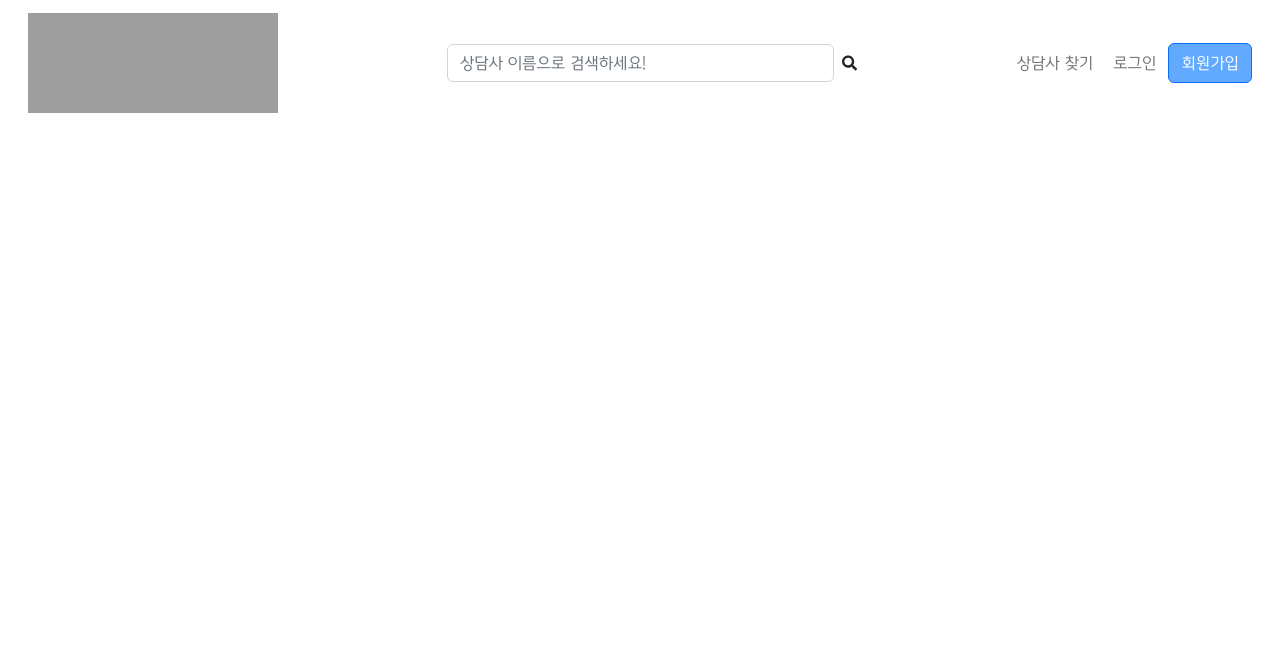
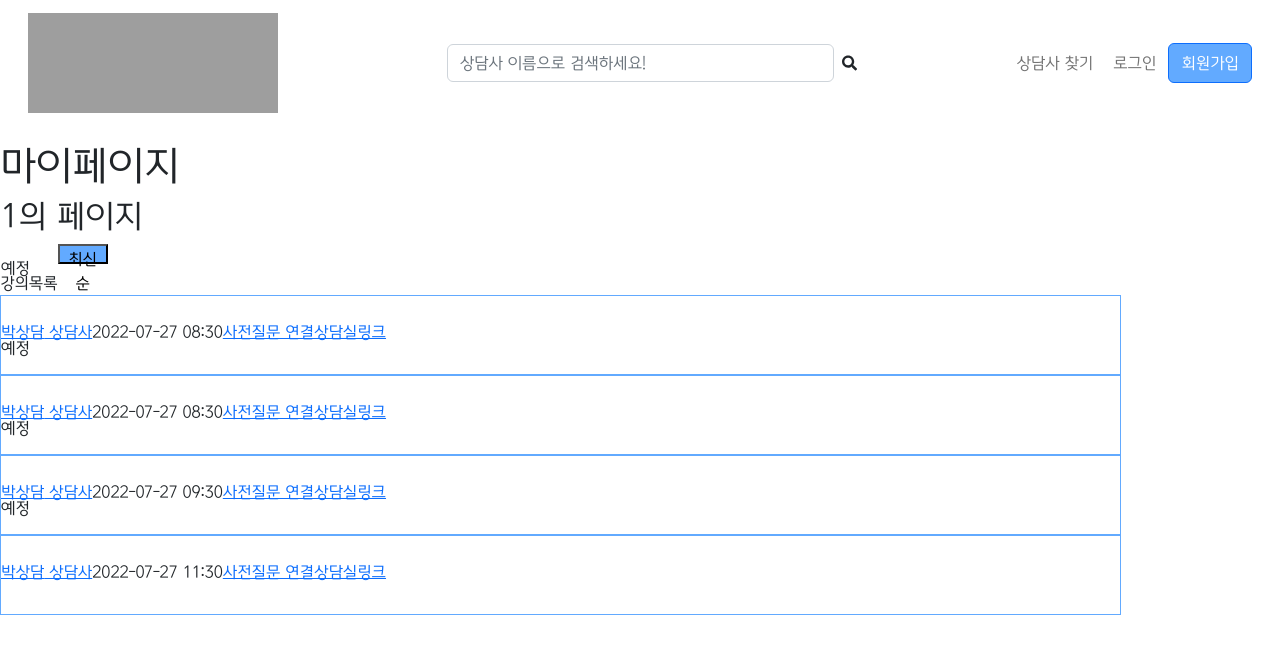
Before and after one commit to leesj8676/sangeo, a React (Create React App) app in the folder front-developing/: page /mypage/1 in a window 1280 px wide. Before the commit this address had no page. Shown: the top 654 px of the page. Built offline with nearby package versions, Linux system fonts and the light colour scheme; grey boxes are pictures that could not be loaded.

Commit message:
mypageadded

```diff
--- a/front-developing/src/app.jsx
+++ b/front-developing/src/app.jsx
@@ -8,12 +8,12 @@ import RegisterPage from './pages/RegisterPage';
 import RegisterCounselorPage from './pages/RegisterCounselorPage';
 import CounListPage from './pages/CounListPage';
 import CounDetailPage from './pages/CounDetailPage';
-
+import UserMyPage from './pages/UserMyPage'
 // 컴포넌트
 import NavigationBar from './components/header/Navbar';
 
 // CSS
-import './app.css';
+import './App.css';
 //import styles from './app.module.css';
 
 
@@ -27,7 +27,7 @@ function App({authService}) {
 
 
         {/* 상담사 경로 */}
-          <Route path="/counselordetail" element = {<CounDetailPage/>}/>
+          <Route path="/counselordetail/:id" element = {<CounDetailPage/>}/>
           <Route path="/counselorlist" element = {<CounListPage authService={authService}/>}/>
 
 
@@ -35,6 +35,7 @@ function App({authService}) {
           <Route path="/sign_in" element={<LoginPage authService={authService}/>} />
           <Route path="/sign_up" element={<RegisterPage />} />
           <Route path="/sign_up/counselor" element={<RegisterCounselorPage />} />
+          <Route path="/mypage/:id" element={<UserMyPage authService={authService}/>} />
 
 
         </Routes>
--- a/front-developing/src/components/counselorcard/counselorcard.jsx
+++ b/front-developing/src/components/counselorcard/counselorcard.jsx
@@ -16,7 +16,7 @@ const CounselorCard = ({card}) => {
     return (
 
         <li className={`${styles.card}`}>
-            <Link to= "/counselordetail"
+            <Link to= {`/counselordetail/${name}`}
             state = {{card}}>
             <img className={styles.avatar} src={url} alt ="profile photo" />
             </Link>
--- /dev/null
+++ b/front-developing/src/components/schedule/Conferences.css
@@ -0,0 +1,14 @@
+.box {
+    box-sizing: border-box;
+    width: 1121px;
+    height: 80px;
+    left: 50px;
+    top: 860px;
+    background: #FFFFFF;
+    border: 1px solid #62AAFF;
+}
+
+.state {
+    position: relative;
+    bottom: 40px;
+}
--- /dev/null
+++ b/front-developing/src/components/schedule/Conferences.jsx
@@ -0,0 +1,20 @@
+import { Link } from "react-router-dom"
+import './Conferences.css'
+export default function Conference(props) {
+    let state = "완료"
+    if (props.complete===false){
+      state = "예정"
+    }
+    let date = props.date.substring(16,0).replace('T',' ')
+    return (
+      <div className = "box">
+        <nav>
+            <div className="state">{state}</div>
+            <Link to={`../counselordetail/${props.name}`}>{props.name} 상담사</Link>
+            <span>{date}</span>
+            <a href="">사전질문 연결</a>
+            <Link to="/conference:id">상담실링크</Link>
+        </nav>
+      </div>
+    );
+  }
--- /dev/null
+++ b/front-developing/src/pages/MyPage.css
@@ -0,0 +1,9 @@
+.button {
+    box-sizing: border-box;
+    width: 50px;
+    height: 20px;
+    left: 43px;
+    top: 860px;
+    background: #62AAFF;
+
+}
--- /dev/null
+++ b/front-developing/src/pages/UserMyPage.jsx
@@ -0,0 +1,183 @@
+import React, {useState} from 'react';
+import {useParams} from 'react-router-dom'
+import Conferences from '../components/schedule/Conferences'
+import './MyPage.css'
+import axios from 'axios';
+
+function UserMyPage (){
+    //본인인경우 아니면 오류페이지로
+    let conference = [{
+      "id": 1,
+      "counselor": {
+        "id": 1,
+        "counselorId": "parkcs",
+        "name": "박상담",
+        "phoneNumber": "010-1234-5678",
+        "profile": "이미지 경로",
+        "shortIntroduction": "안녕하세요. 저는 경력 5년의 미술 심리 상담사입니다.",
+        "contactStartTime": "10:00:00",
+        "contactEndTime": "09:00:00",
+        "career": 0,
+        "longIntroduction": null,
+        "reserveStartTime": null,
+        "reserveEndTime": null,
+        "consultTarget": null,
+        "price": 0,
+        "consultNumber": 0,
+        "holiday": null,
+        "password": "$2a$10$zVVxm6pf5nWHgyAo5dhumuw27fsecKb5jHyQBK27aNBlFhIKgjxC6",
+        "hibernateLazyInitializer": {}
+      },
+      "user": {
+        "id": 1,
+        "userId": "kimssafy",
+        "name": "김싸피",
+        "phoneNumber": "010-1234-5678",
+        "profile": "이미지 경로",
+        "password": "$2a$10$qhChJeLvkaxYqu0veloXy.uH1uxlv5h.YmQsyPFukzygTSrA3.r2m"
+      },
+      "startTime": "2022-07-27T08:30:00.000+00:00",
+      "endTime": "2022-07-27T09:30:00.000+00:00",
+      "holiday": false,
+      "complete": false
+    },
+    {
+      "id": 2,
+      "counselor": {
+        "id": 1,
+        "counselorId": "parkcs",
+        "name": "박상담",
+        "phoneNumber": "010-1234-5678",
+        "profile": "이미지 경로",
+        "shortIntroduction": "안녕하세요. 저는 경력 5년의 미술 심리 상담사입니다.",
+        "contactStartTime": "10:00:00",
+        "contactEndTime": "09:00:00",
+        "career": 0,
+        "longIntroduction": null,
+        "reserveStartTime": null,
+        "reserveEndTime": null,
+        "consultTarget": null,
+        "price": 0,
+        "consultNumber": 0,
+        "holiday": null,
+        "password": "$2a$10$zVVxm6pf5nWHgyAo5dhumuw27fsecKb5jHyQBK27aNBlFhIKgjxC6",
+        "hibernateLazyInitializer": {}
+      },
+      "user": {
+        "id": 1,
+        "userId": "kimssafy",
+        "name": "김싸피",
+        "phoneNumber": "010-1234-5678",
+        "profile": "이미지 경로",
+        "password": "$2a$10$qhChJeLvkaxYqu0veloXy.uH1uxlv5h.YmQsyPFukzygTSrA3.r2m"
+      },
+      "startTime": "2022-07-27T08:30:00.000+00:00",
+      "endTime": "2022-07-27T09:30:00.000+00:00",
+      "holiday": false,
+      "complete": false
+    },
+    {
+      "id": 3,
+      "counselor": {
+        "id": 1,
+        "counselorId": "parkcs",
+        "name": "박상담",
+        "phoneNumber": "010-1234-5678",
+        "profile": "이미지 경로",
+        "shortIntroduction": "안녕하세요. 저는 경력 5년의 미술 심리 상담사입니다.",
+        "contactStartTime": "10:00:00",
+        "contactEndTime": "09:00:00",
+        "career": 0,
+        "longIntroduction": null,
+        "reserveStartTime": null,
+        "reserveEndTime": null,
+        "consultTarget": null,
+        "price": 0,
+        "consultNumber": 0,
+        "holiday": null,
+        "password": "$2a$10$zVVxm6pf5nWHgyAo5dhumuw27fsecKb5jHyQBK27aNBlFhIKgjxC6",
+        "hibernateLazyInitializer": {}
+      },
+      "user": {
+        "id": 1,
+        "userId": "kimssafy",
+        "name": "김싸피",
+        "phoneNumber": "010-1234-5678",
+        "profile": "이미지 경로",
+        "password": "$2a$10$qhChJeLvkaxYqu0veloXy.uH1uxlv5h.YmQsyPFukzygTSrA3.r2m"
+      },
+      "startTime": "2022-07-27T09:30:00.000+00:00",
+      "endTime": "2022-07-27T10:30:00.000+00:00",
+      "holiday": false,
+      "complete": false
+    },
+    {
+      "id": 4,
+      "counselor": {
+        "id": 1,
+        "counselorId": "parkcs",
+        "name": "박상담",
+        "phoneNumber": "010-1234-5678",
+        "profile": "이미지 경로",
+        "shortIntroduction": "안녕하세요. 저는 경력 5년의 미술 심리 상담사입니다.",
+        "contactStartTime": "10:00:00",
+        "contactEndTime": "09:00:00",
+        "career": 0,
+        "longIntroduction": null,
+        "reserveStartTime": null,
+        "reserveEndTime": null,
+        "consultTarget": null,
+        "price": 0,
+        "consultNumber": 0,
+        "holiday": null,
+        "password": "$2a$10$zVVxm6pf5nWHgyAo5dhumuw27fsecKb5jHyQBK27aNBlFhIKgjxC6",
+        "hibernateLazyInitializer": {}
+      },
+      "user": {
+        "id": 1,
+        "userId": "kimssafy",
+        "name": "김싸피",
+        "phoneNumber": "010-1234-5678",
+        "profile": "이미지 경로",
+        "password": "$2a$10$qhChJeLvkaxYqu0veloXy.uH1uxlv5h.YmQsyPFukzygTSrA3.r2m"
+      },
+      "startTime": "2022-07-27T11:30:00.000+00:00",
+      "endTime": "2022-07-27T12:30:00.000+00:00",
+      "holiday": false,
+      "complete": false
+    }]
+    // const URL = `http://localhost:8080/api/v1/schedules/users/${useParams().id}`
+    // axios.get(URL)
+    // .then(function (response) {
+    //         console.log(response)
+    //         conference = response
+    // });
+
+
+    const [onoff,setOnoff] = useState("최신순")
+    const [list,setList] = useState(conference)
+    let conferenceList = list.map((x)=>(<Conferences className="conference" complete={x.complete} name={x.counselor.name} date={x.startTime}/>))
+    function clickButton(){
+      console.log("버튼")
+      setList(list.reverse())
+      if (onoff === "최신순"){setOnoff(onoff=>"오래된순")}
+      else {setOnoff(onoff=>"최신순")}
+
+      conferenceList = list.map((x)=>(<Conferences complete={x.complete} name={x.counselor.name} date={x.startTime}/>))
+    }
+
+
+
+    return (
+      <div>
+        <h1>마이페이지</h1>
+        <h2>{useParams().id}의 페이지</h2>
+        <div>
+            강의목록
+            <button className="button" onClick={clickButton}>{onoff}</button>
+            <div>{conferenceList}</div>
+        </div>
+      </div>
+    )
+    }
+  export default UserMyPage
```
